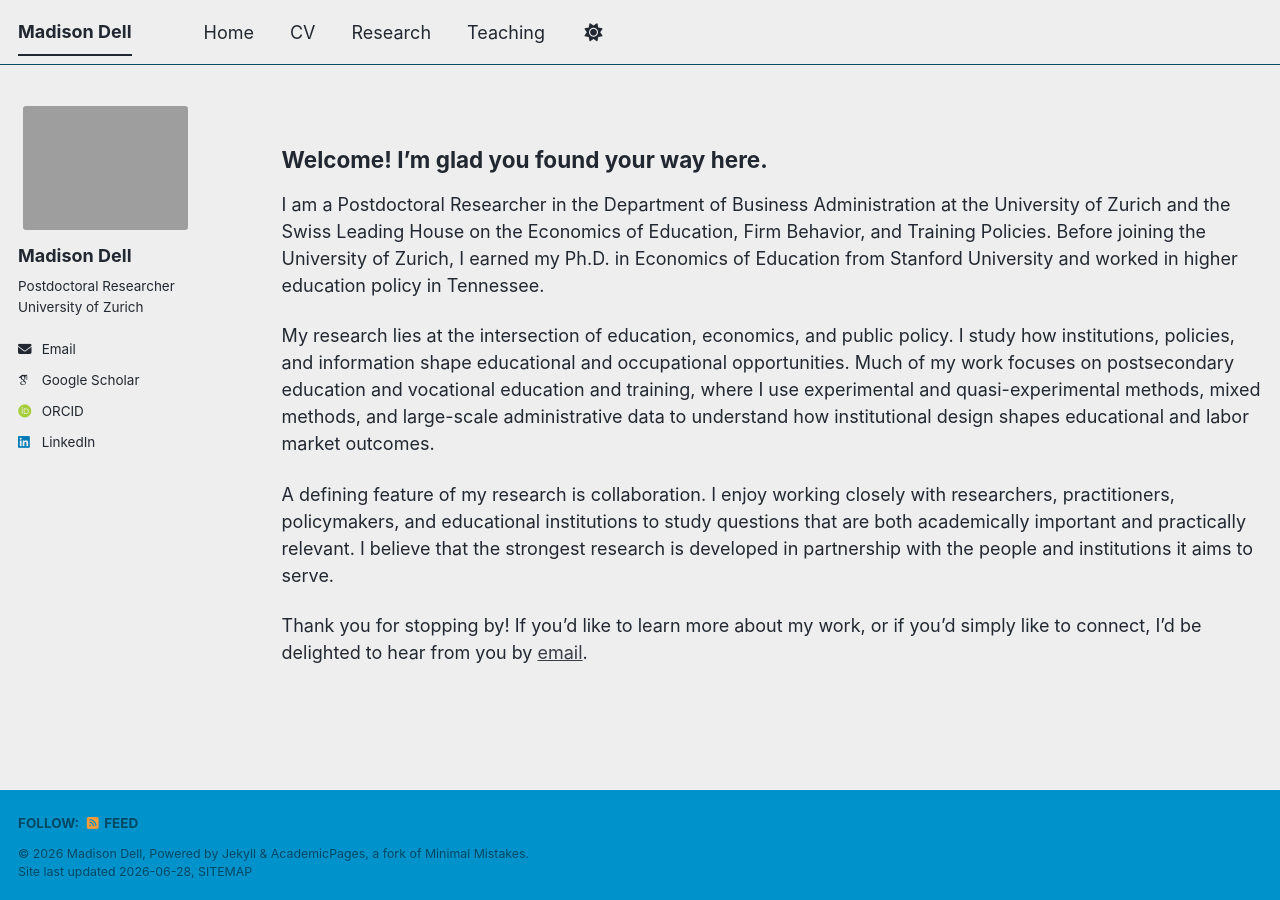
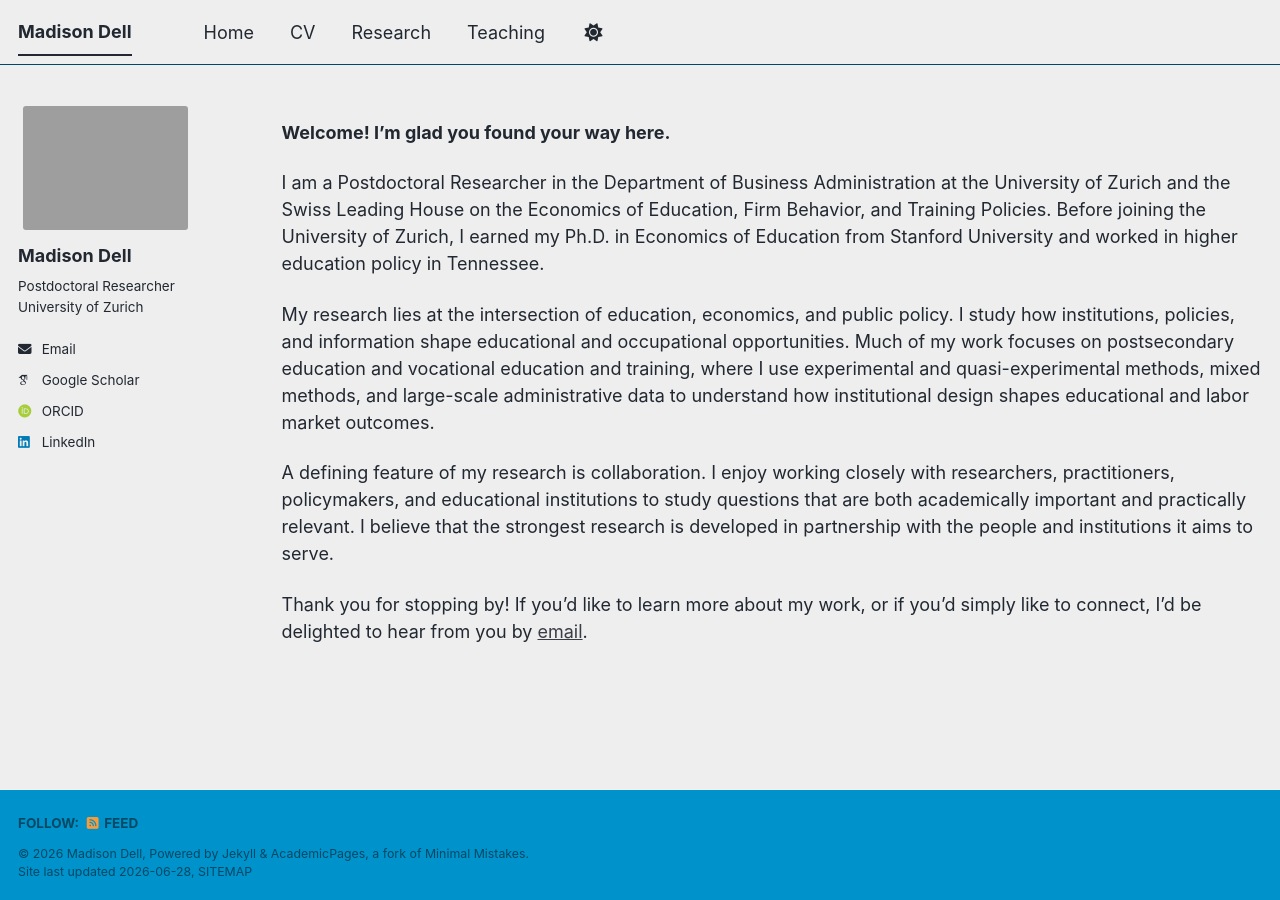
Before and after one commit to MadisonMDell/madisonmdell.github.io, a Jekyll site: the page built from _pages/about.md, in a window 1280 px wide. Built offline with Jekyll 4.4.1, drawn with Linux system fonts in a browser that asks for light colours; some web fonts are replaced; a script bundle is joined from its source files by our own code; library files that are not in the unit come from our copies.

```diff
--- a/_pages/about.md
+++ b/_pages/about.md
@@ -8,7 +8,7 @@ redirect_from:
   - /about.html
 ---
 
-## Welcome! I'm glad you found your way here.
+**Welcome! I'm glad you found your way here.**
 
 I am a Postdoctoral Researcher in the Department of Business Administration at the University of Zurich and the Swiss Leading House on the Economics of Education, Firm Behavior, and Training Policies. Before joining the University of Zurich, I earned my Ph.D. in Economics of Education from Stanford University and worked in higher education policy in Tennessee.
 
```
